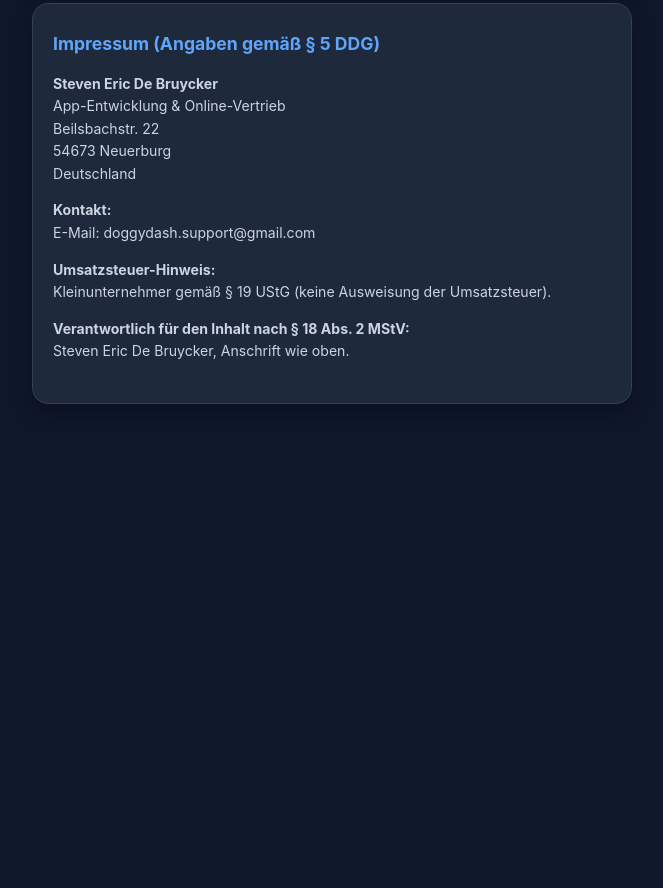
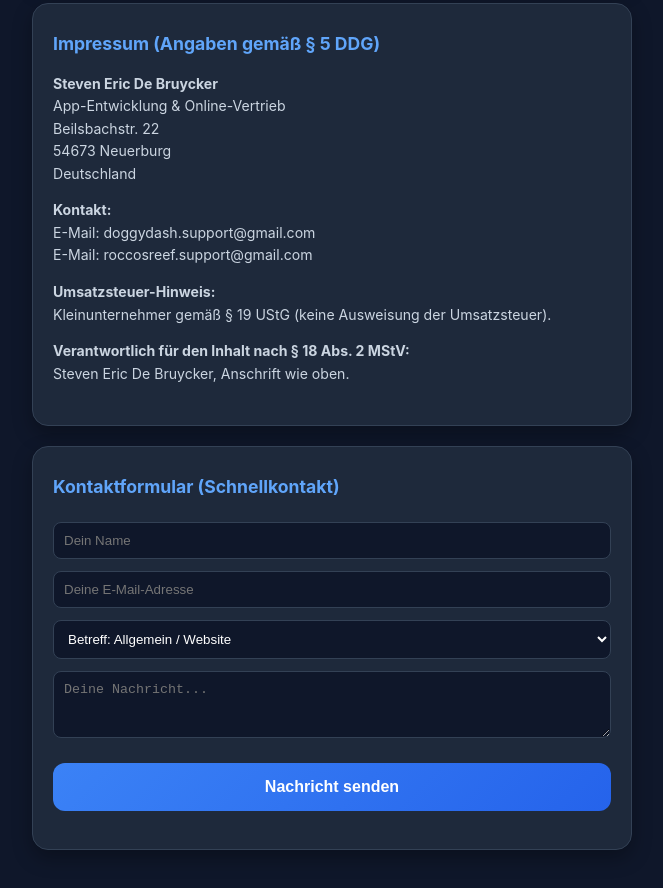
Before and after one commit to Eamost1/privacy-policy, a plain HTML site: page index.html in a window 1280 px wide. Shown: the part 436-1324 px from the top of the page, without its empty margins (308-971 px from the left). Before the commit the page ends 880 px from the top, so only its background shows below. Drawn offline with Linux system fonts and the light colour scheme.

Commit message:
Update index.html

```diff
--- a/index.html
+++ b/index.html
@@ -14,6 +14,7 @@
     .btn-insta { background: linear-gradient(135deg, #e1306c, #c13584); }
     .legal { text-align: left; font-size: 0.88rem; color: #cbd5e1; }
     .legal h2 { font-size: 1.1rem; color: #60a5fa; margin-top: 0; }
+    .field { width: 100%; padding: 10px; margin: 6px 0; border-radius: 8px; border: 1px solid #334155; background: #0f172a; color: #fff; box-sizing: border-box; }
   </style>
 </head>
 <body>
@@ -32,16 +33,32 @@
     54673 Neuerburg<br>
     Deutschland</p>
     <p><strong>Kontakt:</strong><br>
-    E-Mail: doggydash.support@gmail.com</p>
+    E-Mail: doggydash.support@gmail.com<br>
+    E-Mail: roccosreef.support@gmail.com</p>
     <p><strong>Umsatzsteuer-Hinweis:</strong><br>
     Kleinunternehmer gemäß § 19 UStG (keine Ausweisung der Umsatzsteuer).</p>
     <p><strong>Verantwortlich für den Inhalt nach § 18 Abs. 2 MStV:</strong><br>
     Steven Eric De Bruycker, Anschrift wie oben.</p>
   </div>
-    <script>
+  <div class="card legal">
+    <h2>Kontaktformular (Schnellkontakt)</h2>
+    <form id="contact-form" method="POST">
+      <input class="field" type="text" name="name" placeholder="Dein Name" required>
+      <input class="field" type="email" name="email" placeholder="Deine E-Mail-Adresse" required>
+      <select class="field" name="app">
+        <option value="Allgemein">Betreff: Allgemein / Website</option>
+        <option value="Doggy Dash">App: Doggy Dash</option>
+        <option value="Roccos Reef">App: Rocco's Reef</option>
+      </select>
+      <textarea class="field" name="message" rows="3" placeholder="Deine Nachricht..." required></textarea>
+      <button type="submit" class="btn" style="width:100%;border:none;font-size:1rem;">Nachricht senden</button>
+    </form>
+  </div>
+  <script>
     var p = "https:" + "//";
     document.getElementById("doggy-link").href = p + "athletic-doggy-dash-run" + ".base44.app/privacy";
     document.getElementById("insta-link").href = p + "www.instagram" + ".com/steveneric8939";
+    document.getElementById("contact-form").action = p + "formspree" + ".io/f/mrpqkanl";
   </script>
 </body>
 </html>
```
